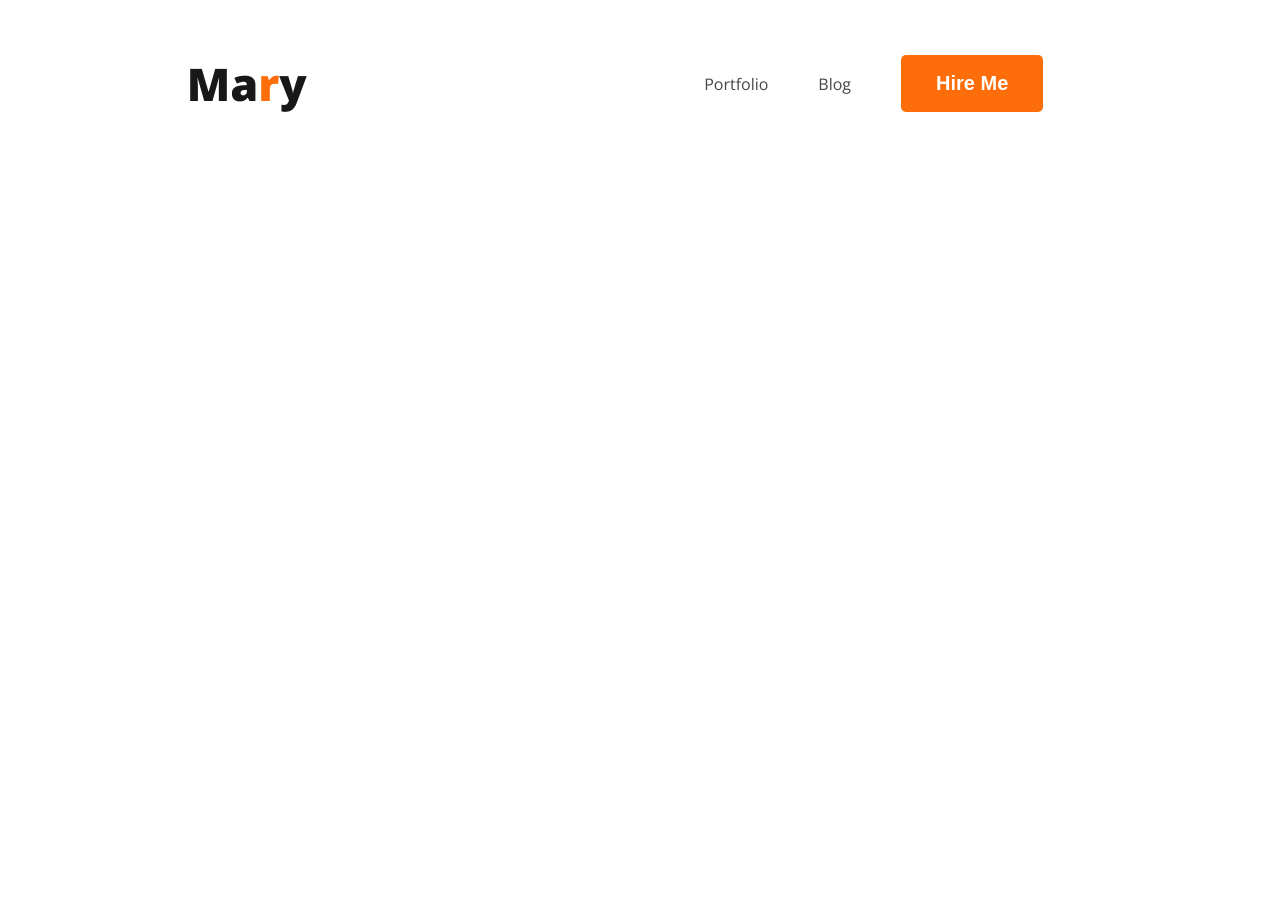
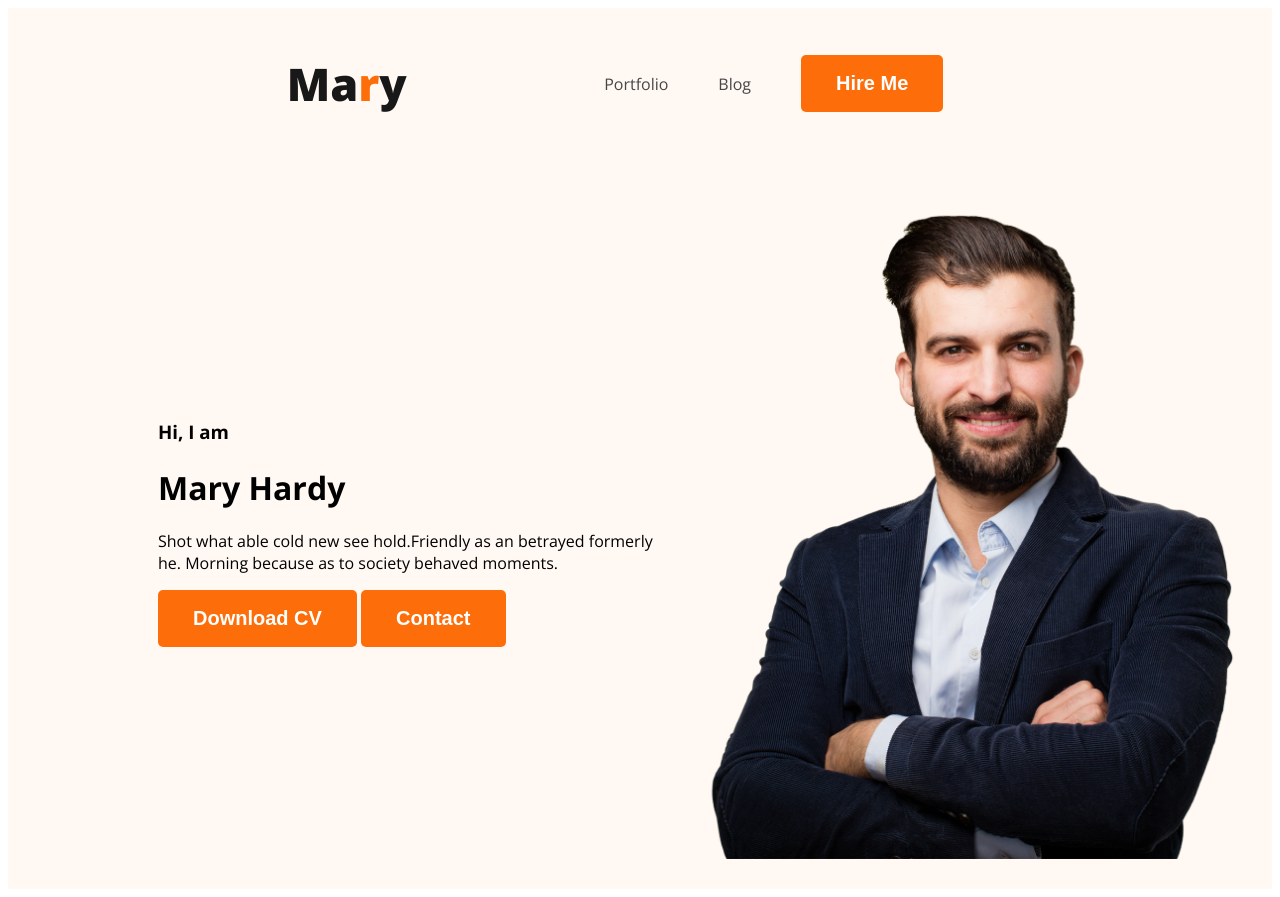
Before and after one commit to mominulislam2397/webdeveloper-protfolio, a plain HTML site: page index.html in a window 1280 px wide. Before the commit the page ends 800 px from the top, so only its background shows below. Drawn offline with nearby package versions, Linux system fonts and the light colour scheme.

Commit message:
banner content added

```diff
--- a/index.html
+++ b/index.html
@@ -10,7 +10,7 @@
   <link rel="stylesheet" href="style.css">
 </head>
 <body>
-  <header>
+  <header class="header">
     <nav>
       <h3 class="nav-title">Ma<span class="text-color">r</span>y</h3>
       <ul>
@@ -19,6 +19,16 @@
         <li><button class="button-primary">Hire Me</button></li>
       </ul>
     </nav>
+    <div class="banner">
+      <div class="banner-content">
+        <h3 class="banner-lekha">Hi, I  am</h3>
+        <h1 class="banner-title">Mary Hardy</h1>
+        <p>Shot what able cold new see hold.Friendly as an betrayed formerly he. Morning because as to society behaved moments.</p>
+        <button class="button-primary">Download CV</button>
+        <button class="button-primary">Contact</button>
+      </div>
+      <img class="profile-pic" src="images/hardy.png" alt="">
+    </div>
   </header>
   <main>
 
--- a/style.css
+++ b/style.css
@@ -28,6 +28,7 @@ nav {
   display: flex;
   justify-content: space-around;
   align-items: center;
+  margin: 0 200px;
 }
 
 .nav-title{
@@ -48,3 +49,17 @@ nav a{
   text-decoration: none;
   color: var(--Dark-02, #474747);
 }
+/* header related styles*/
+.header{
+  background: #FFF8F3;
+}
+.banner{
+  padding: 30px 30px 30px 150px ;
+  display: flex;
+  align-items: center;
+}
+.banner .profile-pic{
+  height: 670px;
+  width: 580px;
+
+}
```
